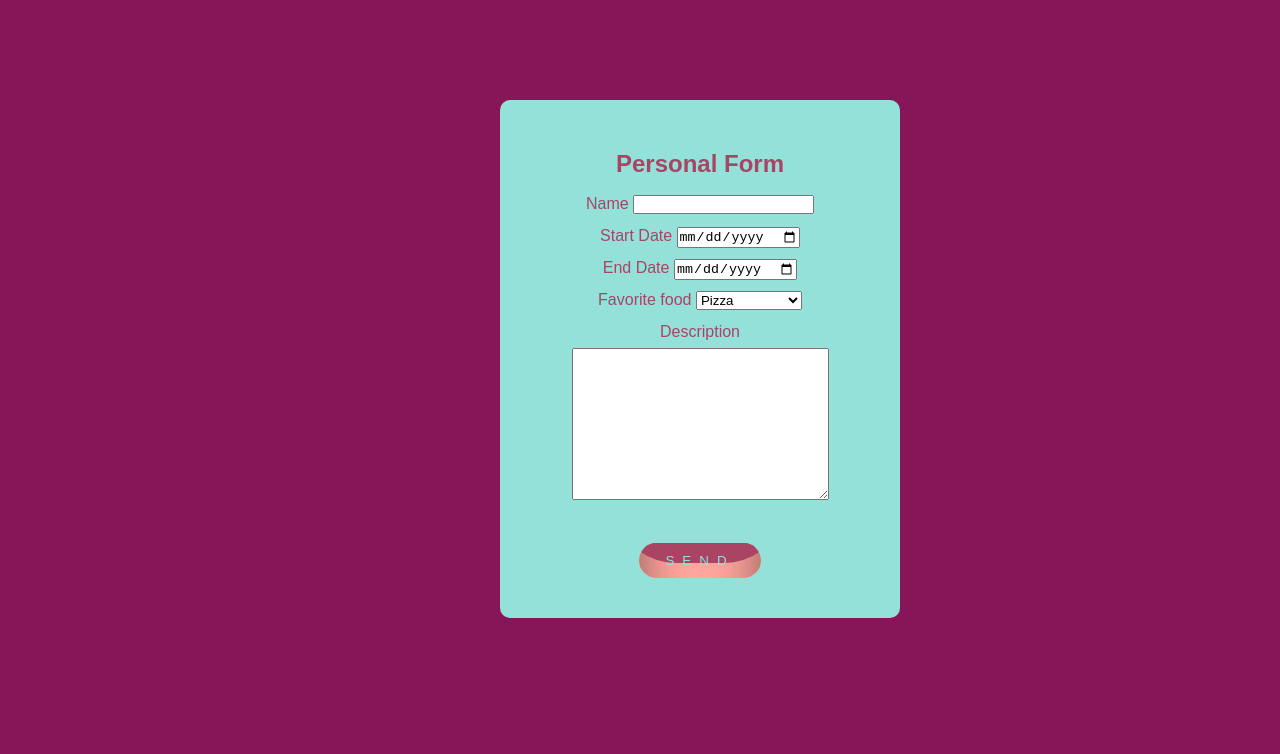
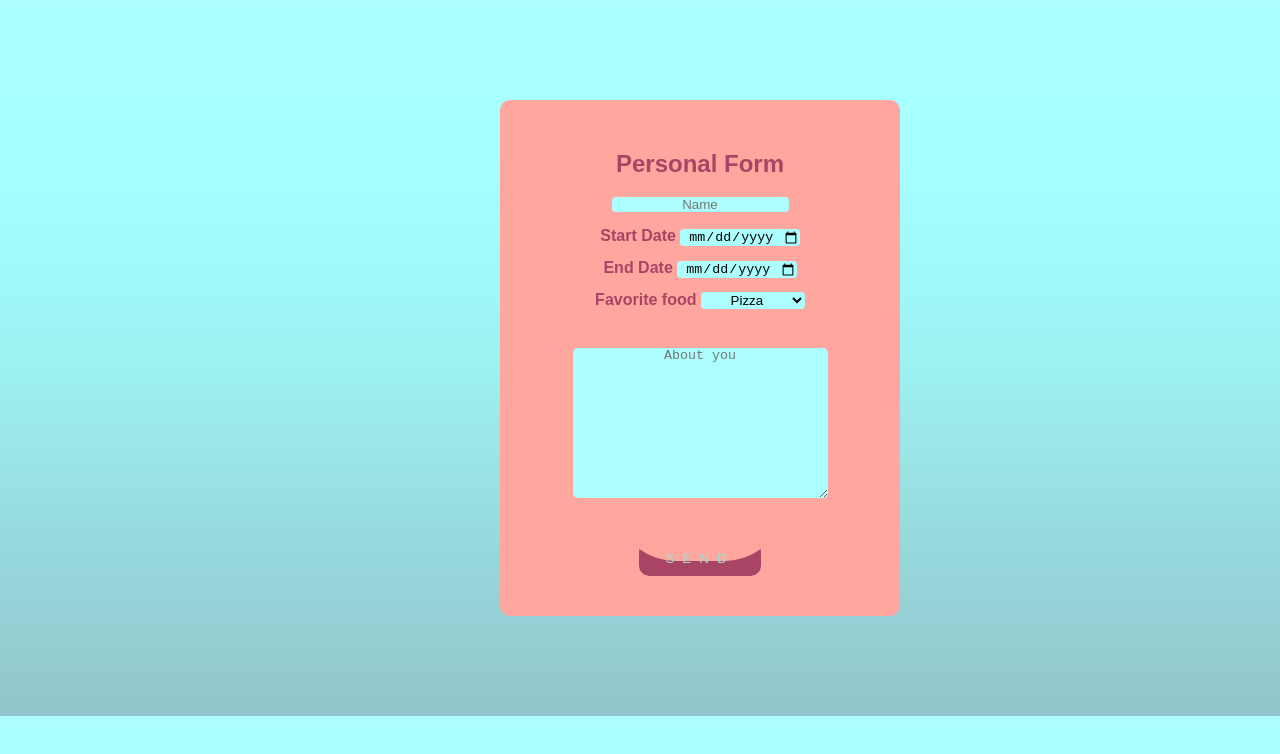
Before and after one commit to ReginaAyala/-HTML-CSS, a plain HTML site: page Formulario/form.html in a window 1280 px wide. Drawn offline with Linux system fonts and the light colour scheme.

Commit message:
Tarea 2: enriquecer formulario

```diff
--- a/Formulario/form.css
+++ b/Formulario/form.css
@@ -4,11 +4,12 @@
 }
 
 body {
-    background-color: #861657;
+    background-image: linear-gradient(180deg, #adffff 0, #a4ffff 25%, #9df2f2 50%, #97dade 75%, #92c5cb 100%);
 
 }
+
 #card {
-    background-color: #93E1D8;
+    background-color: #FFA69E;
     min-width: 400px;
     max-width: 350px;
     margin: 100px 500px;
@@ -17,12 +18,71 @@ body {
 
     text-align: center;
     font-family: sans-serif;
+    font-weight: bold;
     line-height: 2;
     color: #AA4465;
     padding-top: 40px;
     padding-bottom: 40px;
+    cursor: pointer;
+}
+
+input[type="text"]{
+    border: none;
+    border-radius: 4px;
+    background-color: #adffff;
+    text-align: center;
+}
+
+input[type="date"] {
+    border: none;
+    text-align: center;
+    border-radius: 4px;
+    background-color: #adffff;
+}
+
+input:hover{
+    background-color: #FFA69E;
+}
+
+input:focus {
+    outline: 2px solid #adffff;
+    border: none;
+  }
+
+select{
+    border: none;
+    text-align: center;
+    border-radius: 4px;
+    background-color: #adffff;
+}
+
+select:hover {
+    background-color: #FFA69E;
+}
+
+select:focus {
+    outline: 2px solid #adffff;
+    border: none;
+}
+
+textarea:hover {
+    background-color: #FFA69E;
+}
+
+textarea:focus {
+    outline: 2px solid #adffff;
+    border: none;
 
 }
+textarea{
+    border: none;
+    text-align: center;
+    border-radius: 5px;
+    background-color: #adffff;
+    font-weight: 500;
+}
+
+
 
 button {
     margin-left: auto;
@@ -33,7 +93,7 @@ button {
     text-decoration: none;
     text-transform: uppercase;
     overflow: hidden;
-    border-radius: 40px;
+    border-radius: 10px;
     border: none;
    }
 
@@ -51,8 +111,7 @@ button {
     left: 0;
     width: 100%;
     height: 200px;
-    background: #FFA69E;
-    box-shadow: inset 0 0 50px rgba(0, 0, 0, .5);
+    background: #AA4465;
     transition: .5s;
    }
 
@@ -65,7 +124,7 @@ button {
     top: 0;
     left: 50%;
     transform: translate(-50%, -75%);
-    background: #AA4465;
+    background:  #FFA69E;
    }
 
    button .liquid::before {
--- a/Formulario/form.html
+++ b/Formulario/form.html
@@ -15,20 +15,22 @@
       <aside>
         <h1>Personal Form</h1>
       </aside>
+
       <section>
         <form action="" method="">
-          <label> Name
-            <input type="text" name="name" id="name">
+
+          <label>
+            <input type="text" name="name" id="name" placeholder="Name">
             <br/>
           </label>
 
           <label>Start Date
-            <input type="date" name="start date" id="start date">
+            <input type="date" name="start date" id="start date" placeholder="Start date">
             <br/>
           </label>
 
           <label>End Date
-            <input type="date" name="end date" id="end date">
+            <input type="date" name="end date" id="end date" placeholder="End Date">
           </label>
           <br/>
 
@@ -41,8 +43,8 @@
             <br/>
           </label>
 
-          <label>Description <br/>
-          <textarea name="brief" id="brief" cols="30" rows="10"></textarea>
+          <label> <br/>
+          <textarea name="brief" id="brief" cols="30" rows="10" placeholder="About you"></textarea>
           <br/>
           </label>
 
```
